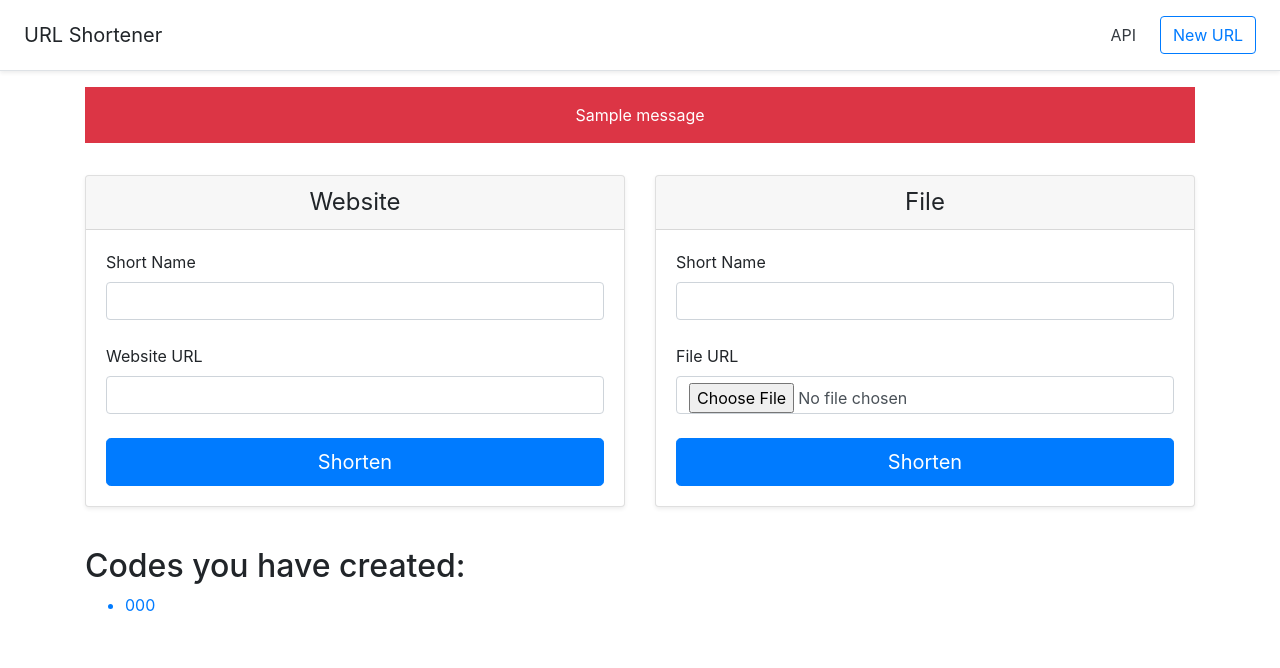
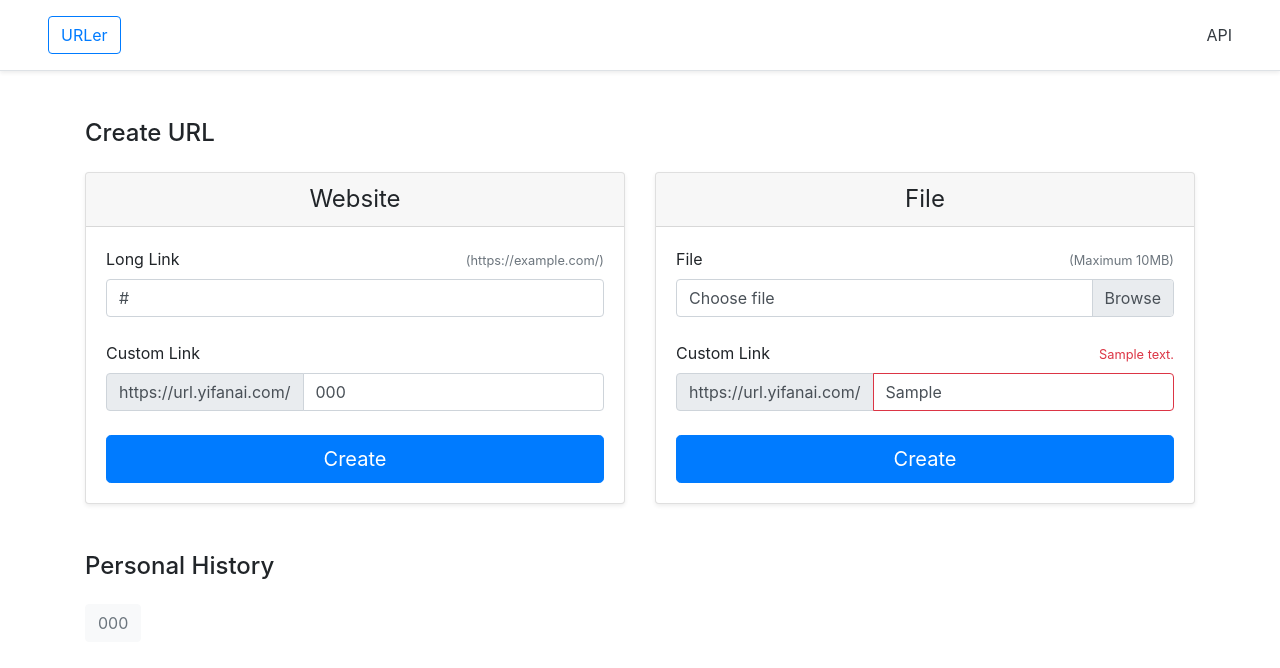
Before and after one commit to yifaneye/urler, a Flask app: template templates/urler.html in a window 1280 px wide. Shown: the top 668 px of the page. Run offline with Flask 2, Linux system fonts and the light colour scheme; the template is opened without the code that fills it: most values are stand-ins (such as "Sample title", 1, 10 or a date in 2020); one stand-in notice (Sample message) is shown; some libraries are stand-ins or nearby versions.

Commit message:
Beautify frontend UI

```diff
--- a/app.py
+++ b/app.py
@@ -1,4 +1,4 @@
-from flask import Flask, render_template, request, redirect, url_for, flash, abort, session, jsonify
+from flask import Flask, render_template, request, redirect, url_for, abort, session, jsonify
 import json
 import os
 from werkzeug.utils import secure_filename
@@ -6,7 +6,7 @@ import boto3
 
 app = Flask(__name__)  # app
 app.secret_key = '8a96241c5f3a4360ae140ae4482fc76f'
-app.config['MAX_CONTENT_LENGTH'] = 1024 * 1024  # 1MB
+app.config['MAX_CONTENT_LENGTH'] = 10 * 1024 * 1024  # 10MB
 
 
 @app.route('/')
@@ -22,8 +22,11 @@ def short():
             with open('/tmp/urls.json') as uf:
                 urls = json.load(uf)
         if request.form['code'] in urls.keys():
-            flash('Code already taken')
-            return redirect(url_for('home'))
+            message = 'Link already taken!'
+            if 'url' in request.form.keys():
+                return render_template('urler.html', url=request.form['url'], code=request.form['code'], message=message, codes=session.keys())
+            else:
+                return render_template('urler.html', code2=request.form['code'], message2=message, codes=session.keys())
         if 'url' in request.form.keys():
             urls[request.form['code']] = {'url': request.form['url']}
         else:
--- a/templates/base.html
+++ b/templates/base.html
@@ -5,35 +5,38 @@
     <meta name="viewport" content="width=device-width, user-scalable=no, initial-scale=1.0, maximum-scale=1.0, minimum-scale=1.0">
     <meta http-equiv="X-UA-Compatible" content="ie=edge">
     <title>{% block title %}{% endblock %}</title>
-<!-- Bootstrap CSS -->
-  <link rel="stylesheet" href="{{ url_for('static', filename='bootstrap.min.css') }}">
+    <link rel="stylesheet" href="{{ url_for('static', filename='bootstrap.min.css') }}">
 </head>
 <body>
 
-  <div class="d-flex flex-column flex-md-row align-items-center p-3 px-md-4 mb-3 bg-white border-bottom shadow-sm">
-    <h5 class="my-0 mr-md-auto font-weight-normal">URL Shortener</h5>
-    <nav class="my-2 my-md-0 mr-md-3">
-      <a class="p-2 text-dark" href="{{ url_for('session_api') }}">API</a>
-    </nav>
-    <a class="btn btn-outline-primary" href="{{ url_for('home') }}">New URL</a>
-  </div>
+<div class="d-flex justify-content-between align-items-center p-3 px-md-5 mb-5 border-bottom shadow-sm">
+    <a class="btn btn-outline-primary" href="{{ url_for('home') }}">URLer</a>
+    <a class="text-dark" href="{{ url_for('session_api') }}">API</a>
+</div>
 
 
-  {% for message in get_flashed_messages() %}
-  <div class="container text-center">
-    <div class="p-3 mb-2 bg-danger text-white">{{ message }}</div>
-  </div>
-  <br>
-  {% endfor %}
+{% block main %}{% endblock %}
 
 
-  {% block main %}{% endblock %}
+{% if codes %}
+    <div class="container mt-5">
+        <h4>Personal History</h4>
+        {% for code in codes %}
+            <a class="btn btn-light text-muted my-3 mr-4" href="{{ code }}">{{ code }}</a>
+        {% endfor %}
+    </div>
+{% endif %}
 
-  <!-- Optional JavaScript -->
-  <!-- jQuery first, then Popper.js, then Bootstrap JS -->
-  <script src="{{ url_for('static', filename='jquery-3.3.1.slim.min.js') }}"></script>
-  <script src="{{ url_for('static', filename='popper.min.js') }}"></script>
-  <script src="{{ url_for('static', filename='bootstrap.min.js') }}"></script>
+
+<script src="{{ url_for('static', filename='jquery-3.3.1.slim.min.js') }}"></script>
+<script src="{{ url_for('static', filename='popper.min.js') }}"></script>
+<script src="{{ url_for('static', filename='bootstrap.min.js') }}"></script>
+<script>
+    $('#file').on('change', function () {
+        let fileName = $(this).val().replace("C:\\fakepath\\", "");
+        $('.custom-file-label').html(fileName);
+    })
+</script>
 
 </body>
 </html>
--- a/templates/urler.html
+++ b/templates/urler.html
@@ -1,56 +1,68 @@
 {% extends 'base.html' %}
 
-{% block title %}URL Shortener{% endblock %}
+{% block title %}URLer{% endblock %}
 
 {% block main %}
 
-
-<div class="container">
-  <div class="card-deck mb-3">
-    <div class="card mb-4 shadow-sm">
+    <div class="container mb-3">
+        <h4 class="mb-4">Create URL</h4>
+        <div class="card-deck">
+            <div class="card shadow-sm">
                 <div class="card-header">
                     <h4 class="my-0 font-weight-normal text-center">Website</h4>
                 </div>
                 <div class="card-body">
                     <form action="{{ url_for('short') }}" method="post">
-          <label for="code">Short Name</label>
-          <input type="text" class="form-control" name="code" id="code" value="" required>
-          <br>
-          <label for="url">Website URL</label>
-          <input type="url" class="form-control" name="url" id="url" value="" required>
-          <br>
-          <button class="btn btn-primary btn-lg btn-block" type="submit">Shorten</button>
+                        <div class="d-flex justify-content-between align-items-baseline">
+                            <label for="url">Long Link</label>
+                            <small class="text-muted">(https://example.com/)</small>
+                        </div>
+                        <input type="url" class="form-control mb-4" name="url" id="url" value="{{ url }}" required>
+                        <div class="d-flex justify-content-between align-items-baseline">
+                            <label for="code">Custom Link</label>
+                            <small class="text-danger">{{ message }}</small>
+                        </div>
+                        <div class="input-group mb-4">
+                            <div class="input-group-prepend">
+                                <span class="input-group-text">https://url.yifanai.com/</span>
+                            </div>
+                            <input type="text" class="form-control {% if message %}border-danger{% endif %}" name="code" id="code" value="{{ code }}" required>
+                        </div>
+                        <button class="btn btn-primary btn-lg btn-block" type="submit">Create</button>
                     </form>
                 </div>
             </div>
-    <div class="card mb-4 shadow-sm">
+            <div class="card shadow-sm">
                 <div class="card-header">
                     <h4 class="my-0 font-weight-normal text-center">File</h4>
                 </div>
                 <div class="card-body">
                     <form action="{{ url_for('short') }}" method="post" enctype="multipart/form-data">
-          <label for="code">Short Name</label>
-          <input type="text" class="form-control" name="code" id="code" value="" required>
-          <br>
-          <label for="long_url">File URL</label>
-          <input type="file" class="form-control" name="file" id="file" required>
-          <br>
-          <button class="btn btn-primary btn-lg btn-block" type="submit">Shorten</button>
+                        <div class="d-flex justify-content-between align-items-baseline">
+                            <label for="long_url">File</label>
+                            <small class="text-muted">(Maximum 10MB)</small>
+                        </div>
+                        <div class="input-group mb-4">
+                            <div class="custom-file">
+                                <input type="file" class="custom-file-input" name="file" id="file" required>
+                                <label class="custom-file-label">Choose file</label>
+                            </div>
+                        </div>
+                        <div class="d-flex justify-content-between align-items-baseline">
+                            <label for="code">Custom Link</label>
+                            <small class="text-danger">{{ message2 }}</small>
+                        </div>
+                        <div class="input-group mb-4">
+                            <div class="input-group-prepend">
+                                <span class="input-group-text">https://url.yifanai.com/</span>
+                            </div>
+                            <input type="text" class="form-control {% if message2 %}border-danger{% endif %}" name="code" id="code" value="{{ code2 }}" required>
+                        </div>
+                        <button class="btn btn-primary btn-lg btn-block" type="submit">Create</button>
                     </form>
                 </div>
             </div>
         </div>
-
-  {% if codes %}
-  <h2>Codes you have created:</h2>
-  <ul>
-    {% for code in codes %}
-    <a href="{{ code }}">
-      <li>{{ code }}</li>
-    </a>
-    {% endfor %}
-  </ul>
-  {% endif %}
     </div>
 
 {% endblock %}
--- a/test_main.py
+++ b/test_main.py
@@ -3,4 +3,4 @@ from urler import create_app
 
 def test_shorten(client):
     response = client.get('/')
-    assert b'Shorten' in response.data
+    assert b'Create' in response.data
--- a/urls.json
+++ /dev/null
@@ -1 +0,0 @@
-{"133": {"url": "https://material-ui.com/getting-started/usage/"}, "666": {"url": "https://material-ui.com/getting-started/usage/"}}
```
Also changed, not shown: templates/404.html (+6 -10 lines), templates/short.html (+13 -15 lines). Lines whose indentation alone changed are shown as unchanged.
